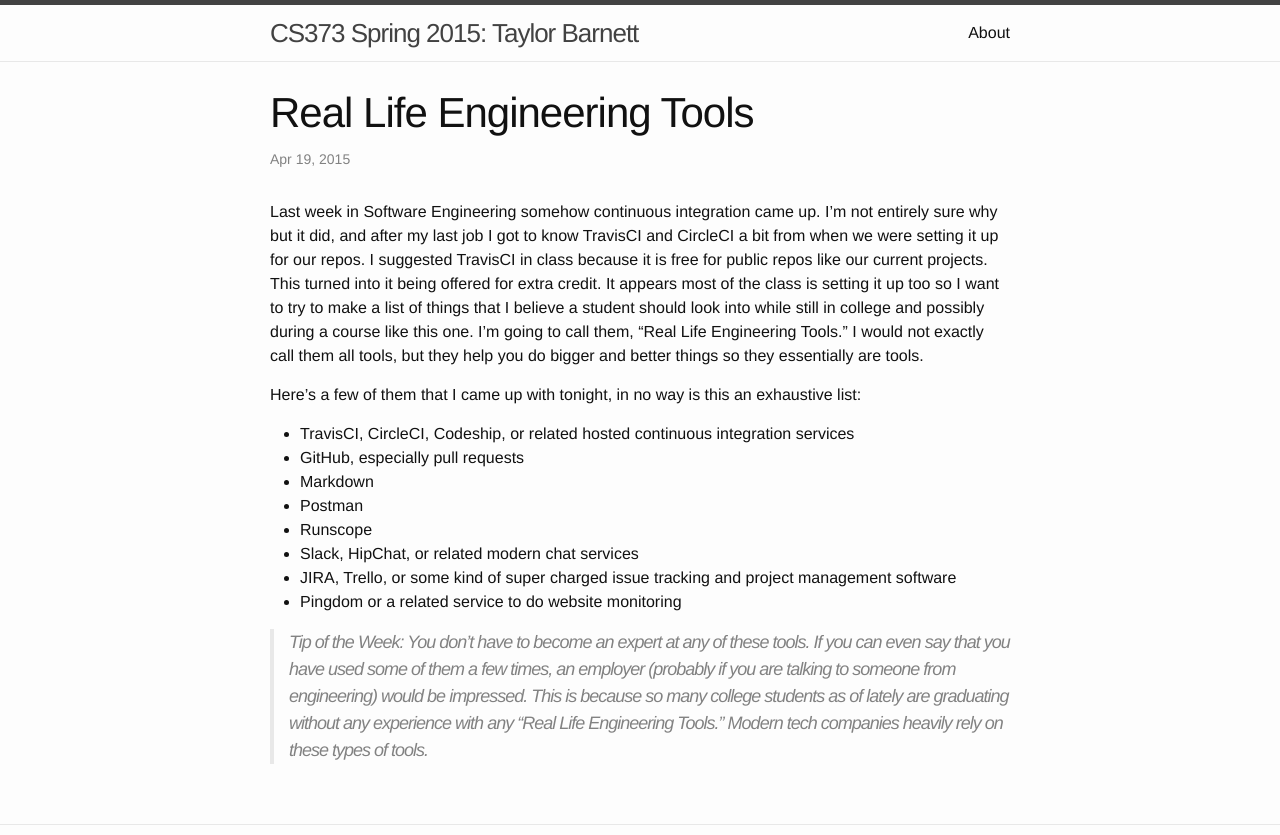
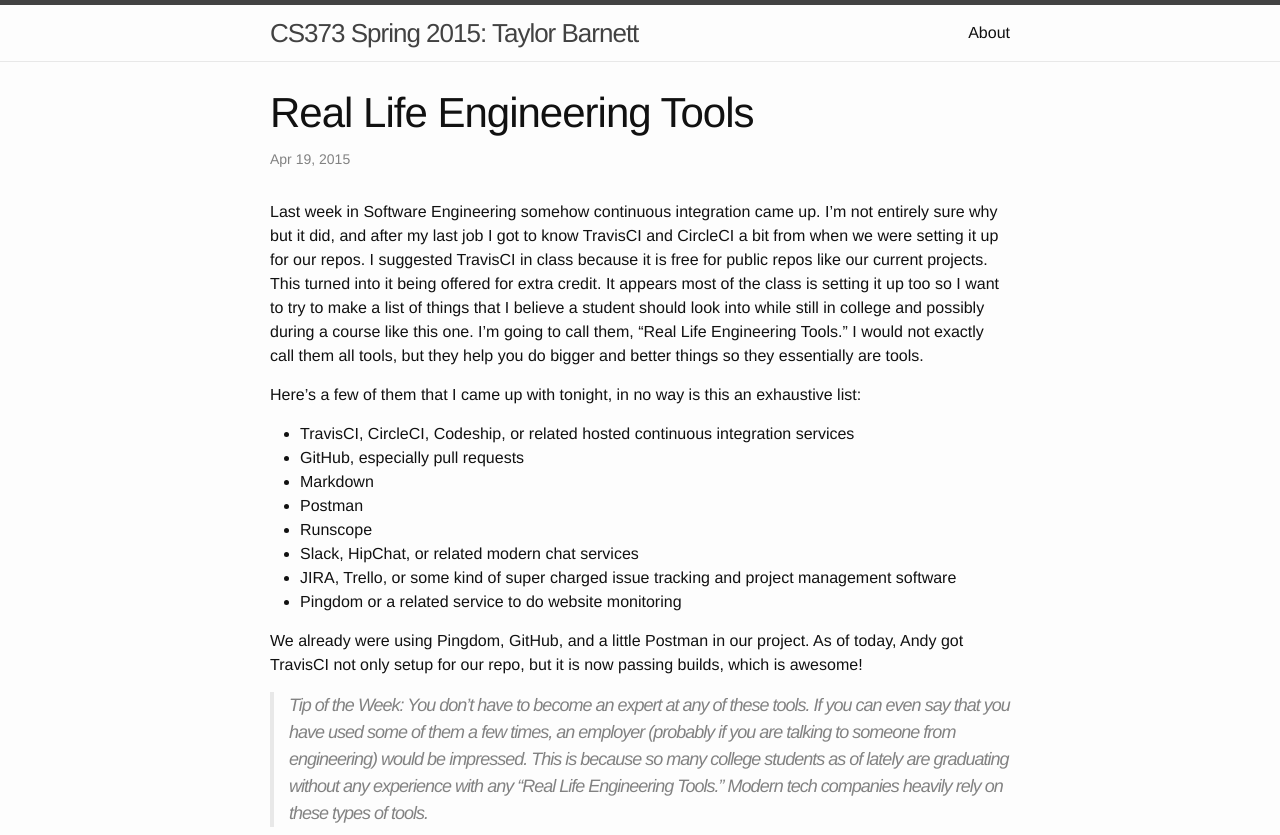
Before and after one commit to tbarn/old-website, a Jekyll site: the page built from _posts/2015-04-19-real-life-engineering-tools.markdown, in a window 1280 px wide. Shown: the top 835 px of the page. Built offline with Jekyll 4.4.1, drawn with Linux system fonts in a browser that asks for light colours; grey boxes are pictures that could not be loaded.

Commit message:
added update

```diff
--- a/_posts/2015-04-19-real-life-engineering-tools.markdown
+++ b/_posts/2015-04-19-real-life-engineering-tools.markdown
@@ -16,5 +16,7 @@
 * JIRA, Trello, or some kind of super charged issue tracking and project management software
 * Pingdom or a related service to do website monitoring
 
+We already were using Pingdom, GitHub, and a little Postman in our project. As of today, Andy got TravisCI not only setup for our repo, but it is now passing builds, which is awesome!
+
 > Tip of the Week:
 > You don’t have to become an expert at any of these tools. If you can even say that you have used some of them a few times, an employer (probably if you are talking to someone from engineering) would be impressed. This is because so many college students as of lately are graduating without any experience with any “Real Life Engineering Tools.” Modern tech companies heavily rely on these types of tools.
```
